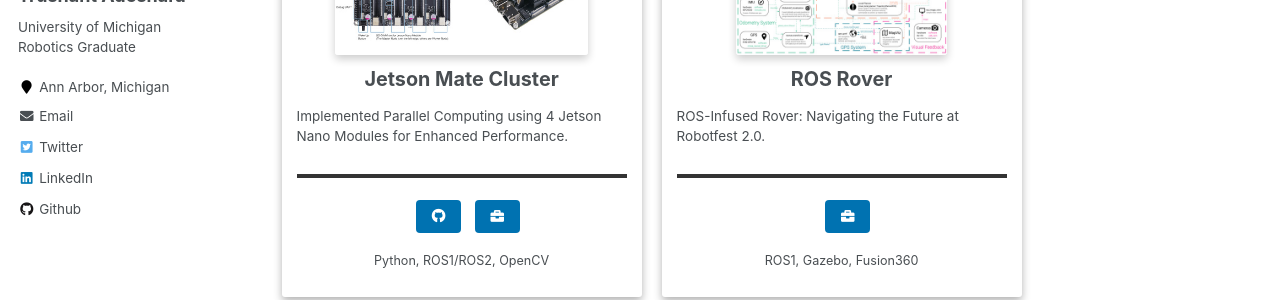
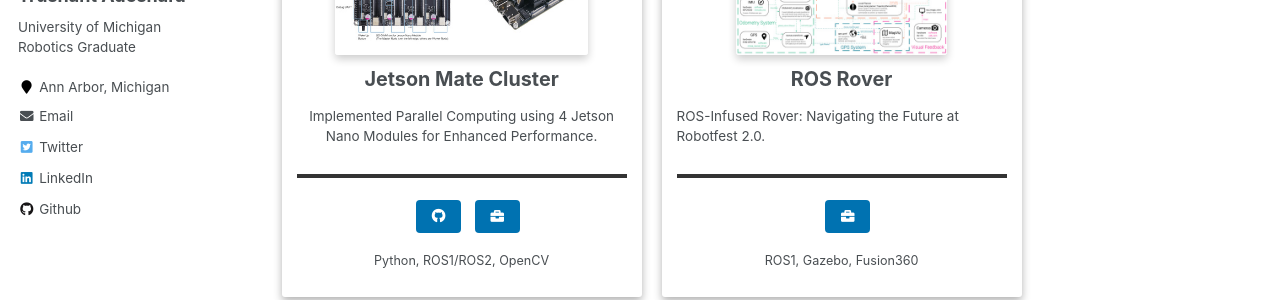
Before and after one commit to trushant05/trushant05.github.io, a Jekyll site: the page built from _pages/projects.html, in a window 1280 px wide. Shown: the part 277-577 px from the top of the page. Built offline with Jekyll 4.4.1, drawn with Linux system fonts in a browser that asks for light colours.

```diff
--- a/_pages/projects.html
+++ b/_pages/projects.html
@@ -14,7 +14,7 @@ author_profile: true
       <img class="card-img-top mx-auto" src="/images/projects/jetson_mate/jm_pv.jpg">
       <div class="card-body d-flex flex-column">
         <h4 class="card-title text-center"> Jetson Mate Cluster </h4>
-        <p class="card-text justify-content-between"> Implemented Parallel Computing using 4 Jetson Nano Modules for Enhanced Performance.</p>
+        <p class="card-text text-center"> Implemented Parallel Computing using 4 Jetson Nano Modules for Enhanced Performance.</p>
       </div>
     </a>
 
```
